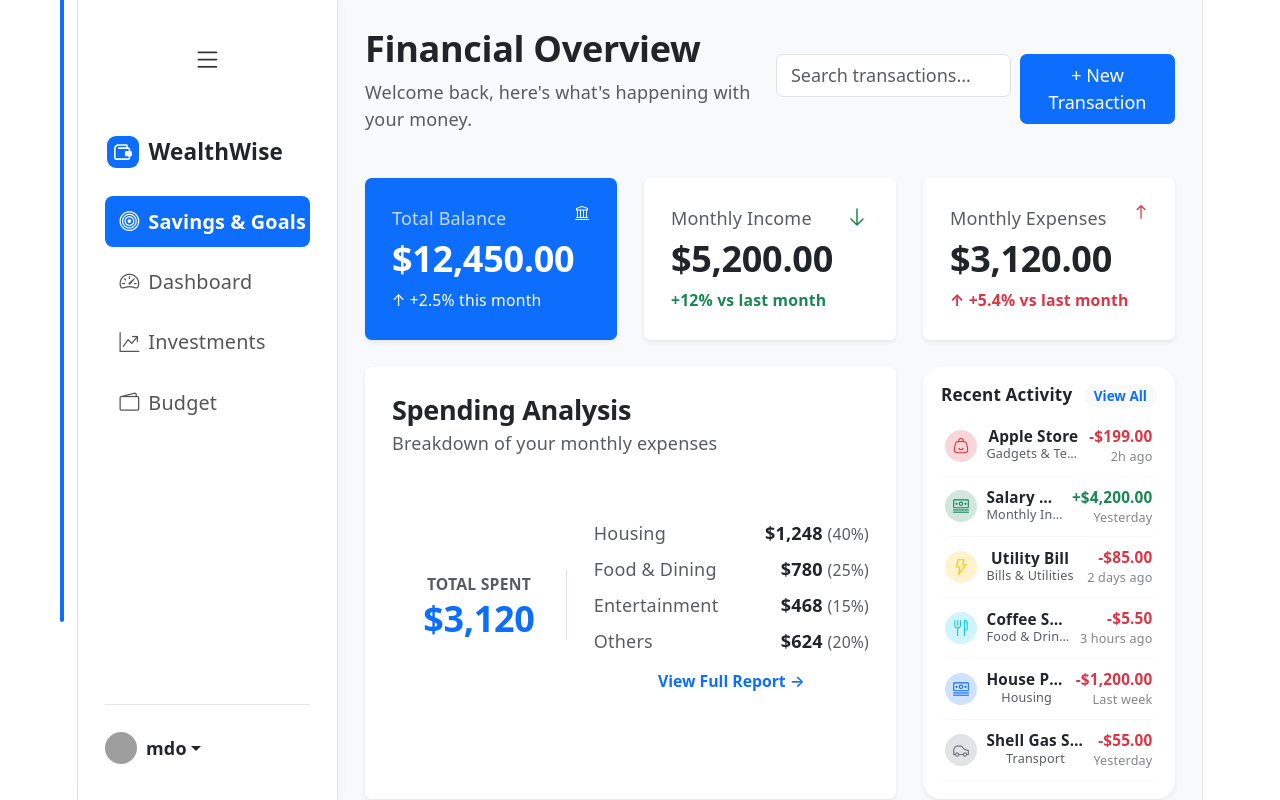
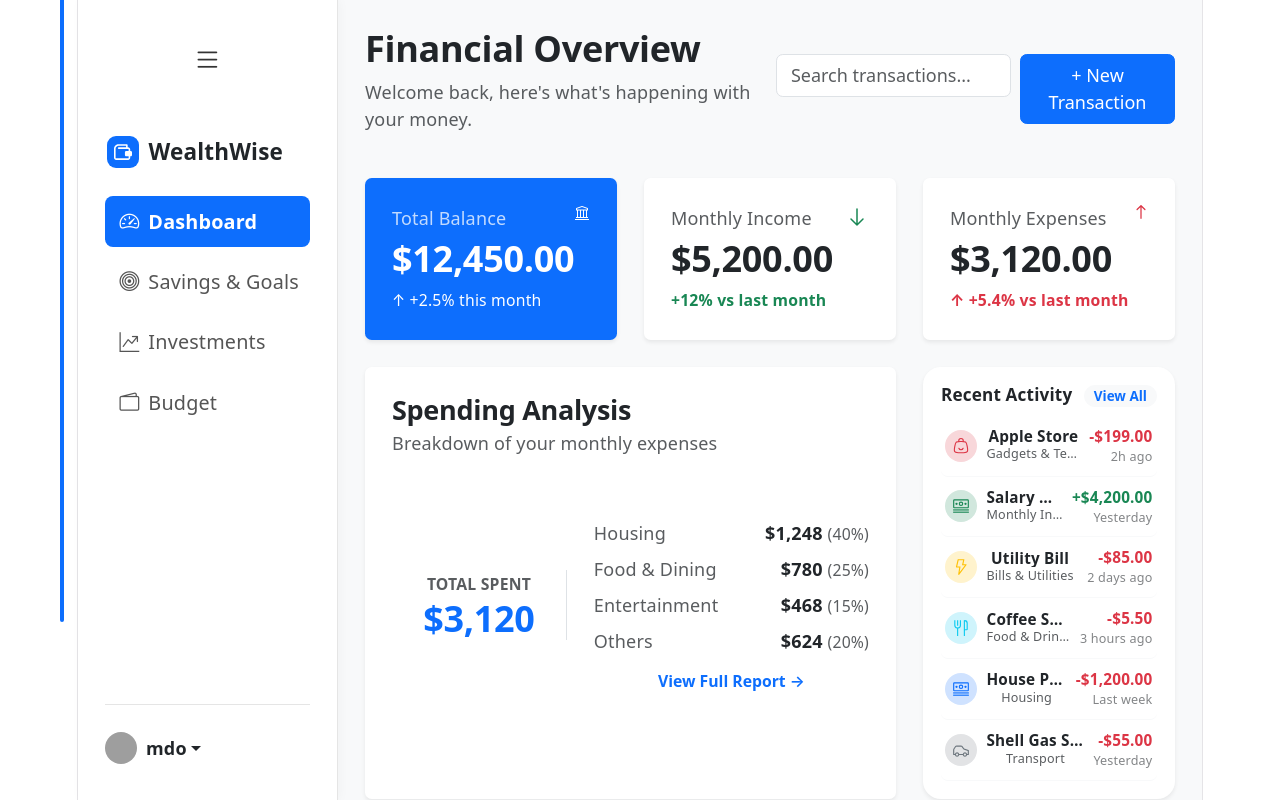
Before and after one commit to Deiimante/pavasarioProjektasVilniusa, a React (Vite) app in the folder projektas/: page /dashboard in a window 1280 px wide. Shown: the top 800 px of the page. Built offline with nearby package versions, Linux system fonts and the light colour scheme; grey boxes are pictures that could not be loaded.

Commit message:
logo fixed

```diff
--- a/projektas/src/components/Sidebar.jsx
+++ b/projektas/src/components/Sidebar.jsx
@@ -34,23 +34,24 @@ export default function Sidebar() {
       <header className="p-4 d-flex justify-content-end">
             <div className="d-flex align-items-center gap-2">
                 <div className="bg-primary d-flex align-items-center justify-content-center rounded-3" style={{ width: '32px', height: '32px' }}>
-                    <svg xmlns="http://www.w3.org/2000/svg" fill="none" viewBox="0 0 14 14" height="18" width="18">
+                    <svg  xmlns="http://www.w3.org/2000/svg" fill="none" viewBox="0 0 14 14" height="18" width="18">
                         <path fill="#ffffff" fillRule="evenodd" clipRule="evenodd" d="M1.25 4.5c0 -1.31168 1.06332 -2.375 2.375 -2.375h5.75v1.25h-5.75C3.27982 3.375 3 3.65482 3 4s0.27982 0.625 0.625 0.625H11c0.0995 0 0.1948 0.03951 0.2652 0.10983 0.0703 0.07033 0.1098 0.16571 0.1098 0.26517v1.25H9.5c-0.55229 0 -1 0.44772 -1 1v2c0 0.55228 0.44771 1 1 1h1.875v1.25c0 0.0995 -0.0395 0.1948 -0.1098 0.2652 -0.0704 0.0703 -0.1657 0.1098 -0.2652 0.1098H1.625c-0.43094 0 -0.19484 -0.0395 -0.26517 -0.1098 -0.07032 -0.0704 -0.10983 -0.1657 -0.10983 -0.2652v-7Zm11.375 1.75H13c0.5523 0 1 0.44772 1 1v2c0 0.55228 -0.4477 1 -1 1h-0.375v1.25c0 0.431 -0.1712 0.8443 -0.476 1.149 -0.3047 0.3048 -0.718 0.476 -1.149 0.476H1.625c-0.43098 0 -0.844302 -0.1712 -1.149048 -0.476C0.171205 12.3443 0 11.931 0 11.5v-7C0 2.49797 1.62297 0.875 3.625 0.875H10c0.3452 0 0.625 0.27982 0.625 0.625v1.875H11c0.431 0 0.8443 0.17121 1.149 0.47595 0.3048 0.30475 0.476 0.71807 0.476 1.14905v1.25Z" />
                     </svg>
                 </div>
-                <span className="fw-bold fs-5 mb-0">WealthWise</span>
+                {/* <span className="fw-bold fs-5 mb-0">WealthWise</span> */}
+                {!collapsed && <span className="fw-bold fs-5 mb-0">WealthWise</span>}
             </div>
         </header>
 
       {/* Navigation */}
       <ul className="sidebar-nav flex-column">
         <li className="active">
+          <i className="bi bi-speedometer2 me-2"></i>
+          {!collapsed && "Dashboard"}
+        </li>
+        <li>
           <i className="bi bi-bullseye me-2"></i>
           {!collapsed && "Savings & Goals"}
-        </li>
-        <li>
-          <i className="bi bi-speedometer2 me-2"></i>
-          {!collapsed && "Dashboard"}
         </li>
         <li>
           <i className="bi bi-graph-up-arrow me-2"></i>
```
